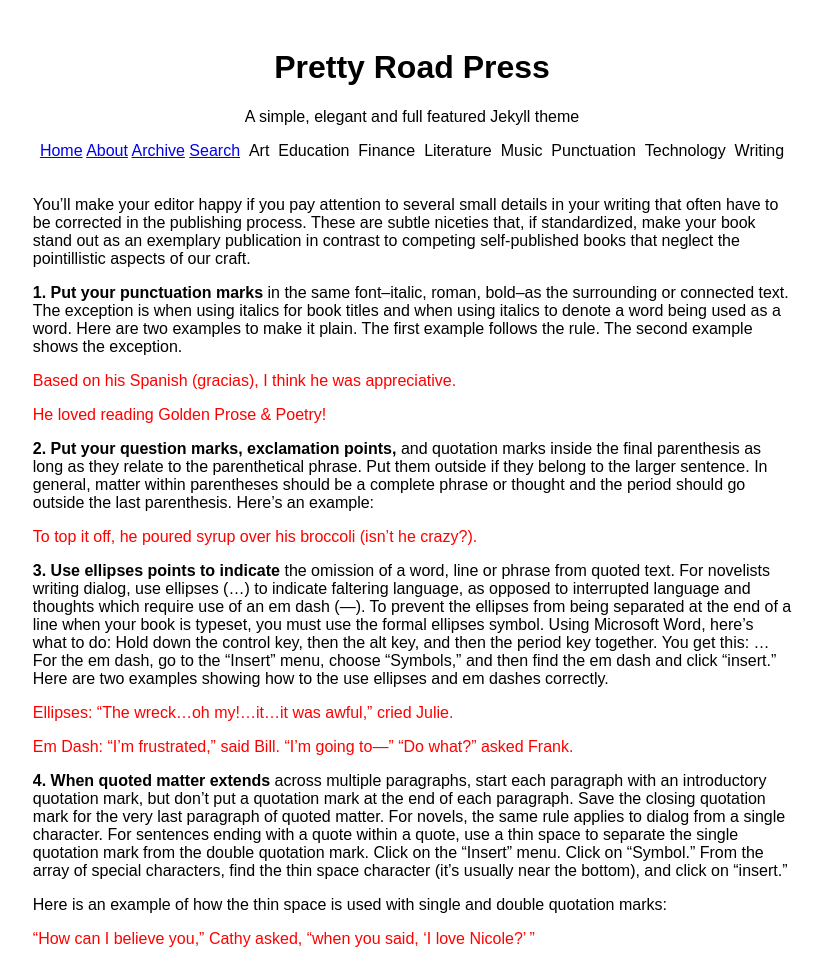
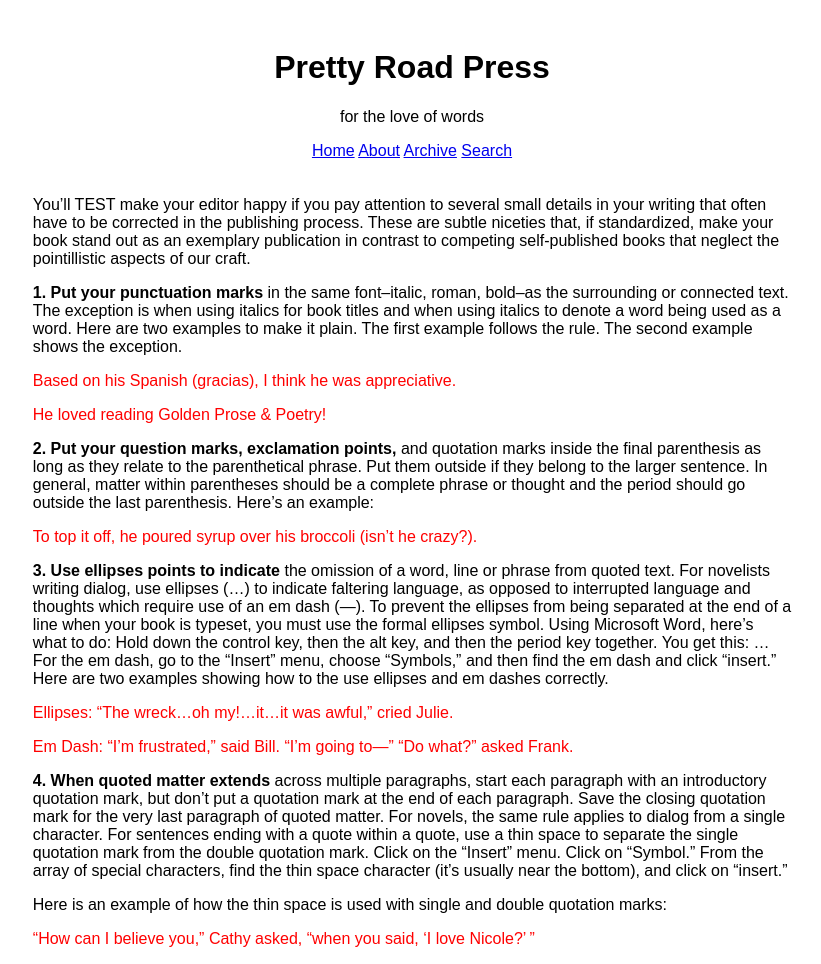
Before and after one commit to TedWitt/TedWitt.github.io, a Jekyll site: the page built from _posts/2023-06-16-punctuation.md, in a window 1280 px wide. Shown: the whole page, without its empty margins (228-1049 px from the left). Built offline with Jekyll 4.4.1, drawn with Linux system fonts in a browser that asks for light colours.

Commit message:
fixed conflict

```diff
--- a/_config.yml
+++ b/_config.yml
@@ -9,7 +9,7 @@ lang: "en"
 title: Pretty Road Press
 
 # Short bio or description (displayed in the header)
-description: A simple, elegant and full featured Jekyll theme
+description: for the love of words
 
 # URL of your avatar or profile pic (you could use your GitHub profile pic)
 avatar: /assets/image/avatar.png
--- a/_includes/navbar.html
+++ b/_includes/navbar.html
@@ -2,10 +2,10 @@
 {% for item in site.navigation_links %}
   <a class="nav-menu-item{% if page.url == item.url %} active{% endif %}" href="{{ site.baseurl }}{{item.url}}">{{ item.title }}</a>
 {% endfor %}
-{% assign categories_sorted = site.categories | sort %}
+<!-- {% assign categories_sorted = site.categories | sort %}
   {% for category in categories_sorted %}
     {% capture category_name %}{{ category | first }}{% endcapture %}
       <a class="category-head"><i class="fa fa-tags fa-fw" aria-hidden="true"></i>&nbsp;{{ category_name }}</a>
-  {% endfor %}
+  {% endfor %} -->
 
 </div>
--- a/_posts/2023-06-16-punctuation.md
+++ b/_posts/2023-06-16-punctuation.md
@@ -1,7 +1,7 @@
 ---
 layout: post
 title: Punctuation
-categories: [Writing, Punctuation]
+tags: [Writing, Punctuation]
 priority: 1
 author: Ted Witt
 excerpt_separator: <!--more-->
@@ -9,7 +9,7 @@ featured-image:
   path: /assets/images/typewriter.png
 ---
 
-You’ll make your editor happy if you pay attention to several small details in your writing that often have to be corrected in the publishing process. These are subtle niceties that, if standardized, make your book stand out as an exemplary publication in contrast to competing self-published books that neglect the pointillistic aspects of our craft.
+You'll TEST make your editor happy if you pay attention to several small details in your writing that often have to be corrected in the publishing process. These are subtle niceties that, if standardized, make your book stand out as an exemplary publication in contrast to competing self-published books that neglect the pointillistic aspects of our craft.
 
 <!--more-->
 
@@ -21,24 +21,24 @@ Based on his Spanish (gracias), I think he was appreciative.
 {:.example}
 He loved reading Golden Prose & Poetry!
 
-**2\. Put your question marks, exclamation points,** and quotation marks inside the final parenthesis as long as they relate to the parenthetical phrase. Put them outside if they belong to the larger sentence. In general, matter within parentheses should be a complete phrase or thought and the period should go outside the last parenthesis. Here’s an example:
+**2\. Put your question marks, exclamation points,** and quotation marks inside the final parenthesis as long as they relate to the parenthetical phrase. Put them outside if they belong to the larger sentence. In general, matter within parentheses should be a complete phrase or thought and the period should go outside the last parenthesis. Here's an example:
 
 {:.example}
-To top it off, he poured syrup over his broccoli (isn’t he crazy?).
+To top it off, he poured syrup over his broccoli (isn't he crazy?).
 
-**3\. Use ellipses points to indicate** the omission of a word, line or phrase from quoted text. For novelists writing dialog, use ellipses (…) to indicate faltering language, as opposed to interrupted language and thoughts which require use of an em dash (—). To prevent the ellipses from being separated at the end of a line when your book is typeset, you must use the formal ellipses symbol. Using Microsoft Word, here’s what to do: Hold down the control key, then the alt key, and then the period key together. You get this: … For the em dash, go to the “Insert” menu, choose “Symbols,” and then find the em dash and click “insert.” Here are two examples showing how to the use ellipses and em dashes correctly.
+**3\. Use ellipses points to indicate** the omission of a word, line or phrase from quoted text. For novelists writing dialog, use ellipses (…) to indicate faltering language, as opposed to interrupted language and thoughts which require use of an em dash (—). To prevent the ellipses from being separated at the end of a line when your book is typeset, you must use the formal ellipses symbol. Using Microsoft Word, here's what to do: Hold down the control key, then the alt key, and then the period key together. You get this: … For the em dash, go to the "Insert" menu, choose "Symbols," and then find the em dash and click "insert." Here are two examples showing how to the use ellipses and em dashes correctly.
 
 {:.example}
-Ellipses:		“The wreck…oh my!…it…it was awful,” cried Julie.
+Ellipses:		"The wreck…oh my!…it…it was awful," cried Julie.
 
 {:.example}
-Em Dash:	“I’m frustrated,” said Bill. “I’m going to—”
-“Do what?” asked Frank.
+Em Dash:	"I'm frustrated," said Bill. "I'm going to—"
+"Do what?" asked Frank.
 
-**4\. When quoted matter extends** across multiple paragraphs, start each paragraph with an introductory quotation mark, but don’t put a quotation mark at the end of each paragraph. Save the closing quotation mark for the very last paragraph of quoted matter. For novels, the same rule applies to dialog from a single character.
-For sentences ending with a quote within a quote, use a thin space to separate the single quotation mark from the double quotation mark. Click on the “Insert” menu. Click on “Symbol.” From the array of special characters, find the thin space character (it’s usually near the bottom), and click on “insert.”
+**4\. When quoted matter extends** across multiple paragraphs, start each paragraph with an introductory quotation mark, but don't put a quotation mark at the end of each paragraph. Save the closing quotation mark for the very last paragraph of quoted matter. For novels, the same rule applies to dialog from a single character.
+For sentences ending with a quote within a quote, use a thin space to separate the single quotation mark from the double quotation mark. Click on the "Insert" menu. Click on "Symbol." From the array of special characters, find the thin space character (it's usually near the bottom), and click on "insert."
 
 Here is an example of how the thin space is used with single and double quotation marks:
 
 {:.example}
-“How can I believe you,” Cathy asked, “when you said, ‘I love Nicole?’ ”
+"How can I believe you," Cathy asked, "when you said, 'I love Nicole?' "
--- a/search.json
+++ b/search.json
@@ -9,7 +9,7 @@ layout: none
       "tags"     : "{{ post.tags | join: ', ' }}",
       "url"      : "{{ site.baseurl }}{{ post.url }}",
       "date"     : "{{ post.date }}",
-      "content"  : "{{ post.content | strip_html | strip_newlines }}"
+      "content"  : {{ post.content | jsonify}}
     } {% unless forloop.last %},{% endunless %}
   {% endfor %}
 ]
```
